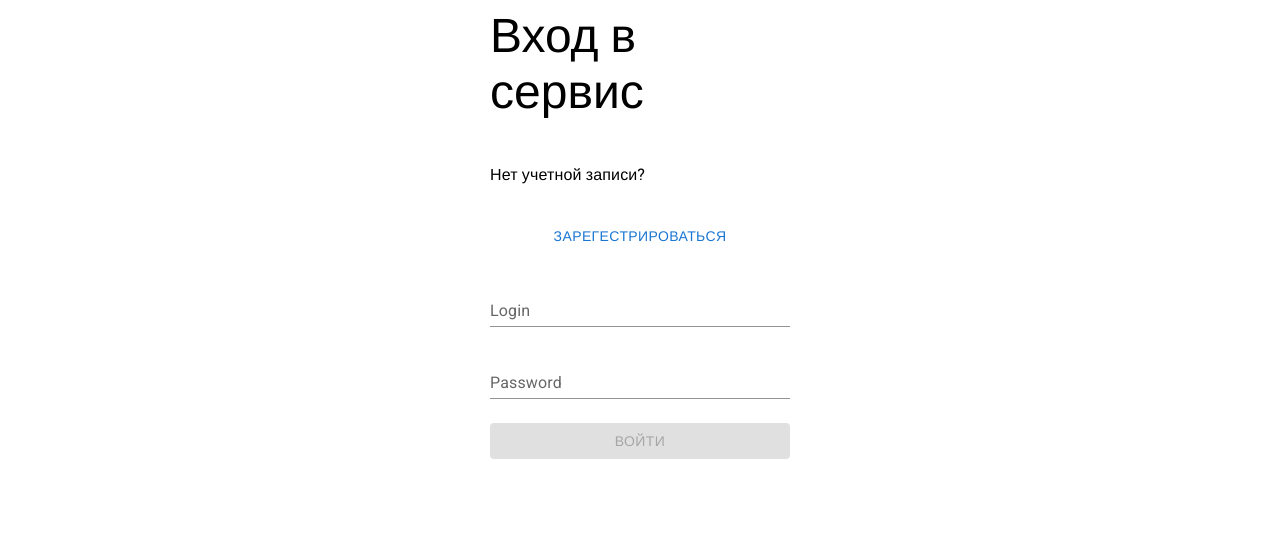
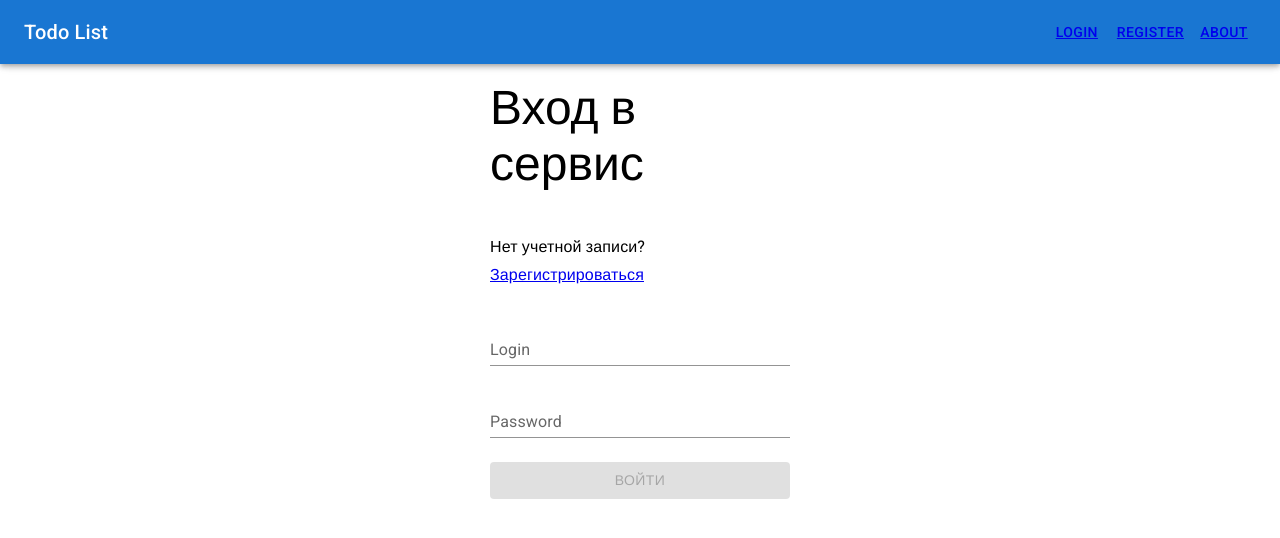
Before and after one commit to evil3v11/react-project, a React (Vite) app: page /login in a window 1280 px wide. Shown: the top 538 px of the page. Built offline with nearby package versions, Linux system fonts and the light colour scheme; a web font is replaced by a local one.

Commit message:
added React Router DOM: configured layout wrapper, redirects on pages, added nav bar

```diff
--- a/package.json
+++ b/package.json
@@ -18,7 +18,8 @@
     "axios": "^1.16.0",
     "notistack": "^3.0.2",
     "react": "^19.2.5",
-    "react-dom": "^19.2.5"
+    "react-dom": "^19.2.5",
+    "react-router-dom": "^7.15.0"
   },
   "devDependencies": {
     "@eslint/js": "^10.0.1",
--- a/src/App.jsx
+++ b/src/App.jsx
@@ -1,24 +1,12 @@
-import { useState } from "react";
 import "@fontsource/roboto/300.css";
 import "@fontsource/roboto/400.css";
 import "@fontsource/roboto/500.css";
 import "@fontsource/roboto/700.css";
-import Stack from "@mui/material/Stack";
-import SignUpForm from "./components/SignUpForm";
-import HomePage from "./components/Home/HomePage";
+import { RouterProvider } from "react-router-dom";
+import { router } from "./lib/routes";
 
 function App() {
-  const [user, setUser] = useState();
-
-  return (
-    <Stack sx={{ alignItems: "center" }}>
-      {user ? (
-        <HomePage username={user} />
-      ) : (
-        <SignUpForm setUser={setUser} />
-      )}
-    </Stack>
-  );
+  return <RouterProvider router={router} />;
 }
 
 export default App;
--- a/src/components/LoginForm.jsx
+++ b/src/components/LoginForm.jsx
@@ -9,6 +9,7 @@ import Typography from "@mui/material/Typography";
 import axios from "axios";
 import { useSnackbar } from "notistack";
 import { React, useState } from "react";
+import { NavLink } from "react-router-dom";
 
 function LoginForm(props) {
   const [data, setData] = useState("");
@@ -47,10 +48,9 @@ function LoginForm(props) {
       </Typography>
       <Typography variant="subtitle1" gutterBottom>
         Нет учетной записи?
+        <NavLink to="/register">Зарегистрироваться</NavLink>
       </Typography>
-      <Button variant="text" onClick={props.handleRegistration}>
-        Зарегестрироваться
-      </Button>
+
       <TextField
         id="login"
         label="Login"
--- a/src/components/RegistrationForm.jsx
+++ b/src/components/RegistrationForm.jsx
@@ -9,6 +9,7 @@ import Typography from "@mui/material/Typography";
 import axios from "axios";
 import { useSnackbar } from "notistack";
 import { React, useState } from "react";
+import { NavLink } from "react-router-dom";
 
 function RegistrationForm(props) {
   const [data, setData] = useState("");
@@ -60,10 +61,9 @@ function RegistrationForm(props) {
       </Typography>
       <Typography variant="subtitle1" gutterBottom>
         Есть учетная запись?
+        <NavLink to="/login">Войти</NavLink>
       </Typography>
-      <Button variant="text" onClick={props.handleLogin}>
-        Войти
-      </Button>
+
       <TextField
         id="login"
         label="Login"
--- /dev/null
+++ b/src/components/UI/ErrorElement.jsx
@@ -0,0 +1,18 @@
+import { Stack, Typography } from "@mui/material";
+import NotInterstedIcon from "@mui/icons-material/NotInterested";
+import { NavLink } from "react-router-dom";
+
+function ErrorElement() {
+  return (
+    <Stack sx={{ marginTop: "150px", alignItems: "center" }}>
+      <NotInterstedIcon color="error" sx={{ width: "50px", height: "50px" }} />
+      <Typography variant="h3" color="initial">
+        An error has occured
+      </Typography>
+      <Typography>We're working to fix it</Typography>
+      <NavLink to="/login">Main Page</NavLink>
+    </Stack>
+  );
+}
+
+export default ErrorElement;
--- /dev/null
+++ b/src/components/UI/Layout.jsx
@@ -0,0 +1,40 @@
+import { AppBar, Box, Button, Stack, Toolbar, Typography } from "@mui/material";
+import { NavLink, Outlet } from "react-router-dom";
+
+const navItems = [
+  <NavLink to="login">Login</NavLink>,
+  <NavLink to="register">Register</NavLink>,
+  <NavLink to="about">About</NavLink>,
+];
+
+function Layout() {
+  return (
+    <>
+      <AppBar component="nav">
+        <Toolbar>
+          <Typography
+            variant="h6"
+            component="div"
+            sx={{ flexGrow: 1, display: { xs: "none", sm: "block" } }}
+          >
+            Todo List
+          </Typography>
+
+          <Box sx={{ display: { xs: "none", sm: "block" } }}>
+            {navItems.map((item, i) => (
+              <Button key={i} sx={{ color: "#fff" }}>
+                {item}
+              </Button>
+            ))}
+          </Box>
+        </Toolbar>
+      </AppBar>
+
+      <Stack sx={{ marginTop: "80px", alignItems: "center" }}>
+        <Outlet />
+      </Stack>
+    </>
+  );
+}
+
+export default Layout;
--- /dev/null
+++ b/src/components/UI/NotFound.jsx
@@ -0,0 +1,17 @@
+import { Stack, Typography } from '@mui/material'
+import CloseIcon from '@mui/icons-material/Close'
+import { NavLink } from 'react-router-dom'
+
+function NotFound() {
+  return (
+    <Stack sx={{ marginTop: "150px", alignItems: "center" }}>
+      <CloseIcon color="secondary" sx={{ width: "150px", height: "150px" }} />
+      <Typography variant="h3" color="initial">
+        Page not found
+      </Typography>
+      <NavLink to="/login">Main Page</NavLink>
+    </Stack>
+  )
+}
+
+export default NotFound
--- /dev/null
+++ b/src/lib/routes.jsx
@@ -0,0 +1,33 @@
+import { createBrowserRouter } from "react-router-dom";
+import HomePage from "../components/Home/HomePage";
+import LoginForm from "../components/LoginForm";
+import RegistrationForm from "../components/RegistrationForm";
+import Layout from "../components/UI/Layout";
+import ErrorElement from "../components/UI/ErrorElement";
+import NotFound from "../components/UI/NotFound";
+
+export const router = createBrowserRouter([
+  {
+    path: "/",
+    element: <Layout />,
+    errorElement: <ErrorElement />,
+    children: [
+      {
+        index: true,
+        element: <HomePage />,
+      },
+      {
+        path: "/login",
+        element: <LoginForm />,
+      },
+      {
+        path: "/register",
+        element: <RegistrationForm />,
+      },
+      {
+        path: '*',
+        element: <NotFound />
+      }
+    ],
+  },
+]);
```
Also changed, not shown: 1 other file (tests, documents, lock files or other folders).
